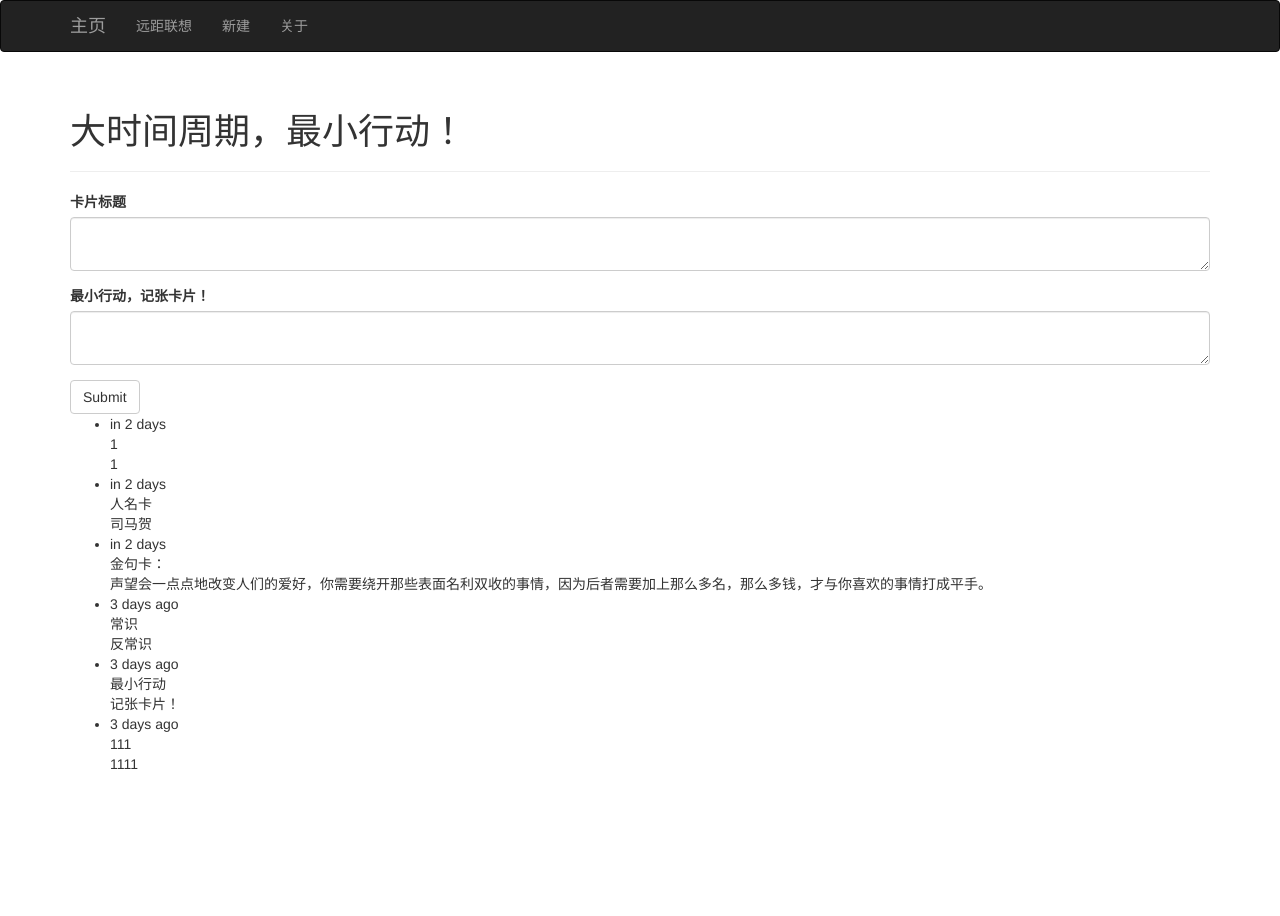
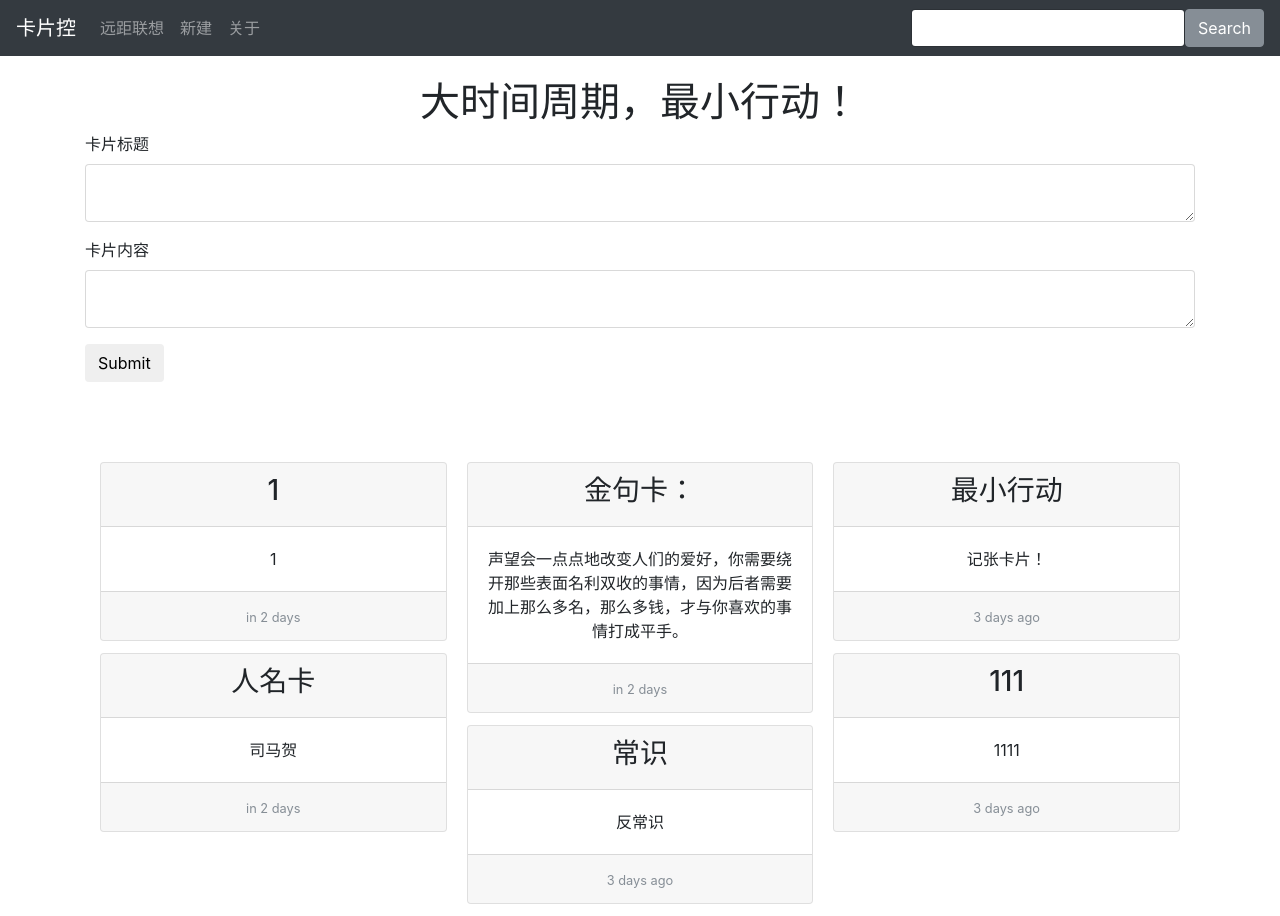
Before and after one commit to ziwuniao/cards_system, a Flask app: page / in a window 1280 px wide. Before the commit the page ends 769 px from the top, so only its background shows below. Run offline with Flask 2, Linux system fonts and the light colour scheme; data comes from the database, SQL or seed files in the repository; both versions use the stored data as it was after the commit; some libraries are stand-ins or nearby versions.

Commit message:
rewrite the base.html and succeed to shuffle cards

```diff
--- a/card.py
+++ b/hello.py
@@ -7,6 +7,7 @@ from flask_moment import Moment
 from wtforms import StringField, SubmitField, TextAreaField
 from wtforms.validators import Required
 from flask_sqlalchemy import SQLAlchemy
+from  sqlalchemy.sql.expression import func
 import os
 
 
@@ -31,7 +32,7 @@ db = SQLAlchemy(app)
 #创建卡片写作表单
 class CardForm(FlaskForm):
     title = TextAreaField("卡片标题", validators = [Required()])
-    body = TextAreaField('最小行动，记张卡片！', validators=[Required()])
+    body = TextAreaField('卡片内容', validators=[Required()])
     submit = SubmitField('Submit')
 
 #创建卡片数据库对象模型
@@ -82,8 +83,20 @@ def test_card():
 
 @app.route('/show_all', methods=['GET', 'POST'])
 def show_all():
-    cards = Card.query.order_by(Card.timestamp.desc()).all()
-    return render_template('show_all.html', cards=cards)
+    #不知道为何需要用到request.args
+    print(request.args.get("shuffle"))
+    print(request)
+    print(request.args)
+
+    if request.args.get("shuffle") == "乱序拼接":
+        #将数据库查询结果乱序
+        print(1111)
+        cards = Card.query.order_by(func.random()).all()
+        print(cards[0])
+    else:
+        cards = Card.query.order_by(Card.timestamp.desc()).all()
+    print(cards)
+    return render_template('show_all.html', cards =cards)
 
 
 # 在程序运行时即初始化数据库
--- a/templates/base.html
+++ b/templates/base.html
@@ -3,44 +3,79 @@
 {% block title %}卡片控{% endblock %}
 
 {% block head %}
-<!-- 表示继承模板 -->
-{{ super() }}
+<meta name="viewport" content="width=device-width, initial-scale=1.0">
+<!-- Bootstrap -->
+<link rel="stylesheet" href="https://maxcdn.bootstrapcdn.com/bootstrap/4.0.0-beta/css/bootstrap.min.css" integrity="sha384-/Y6pD6FV/Vv2HJnA6t+vslU6fwYXjCFtcEpHbNJ0lyAFsXTsjBbfaDjzALeQsN6M" crossorigin="anonymous">
 <!-- 到static文件夹中寻找图标，显示在网页的标签以及收藏夹上。 -->
-<link rel="shortcut icon" href="{{ url_for('static', filename='favicon.ico') }}" type="image/x-icon">
-<link rel="icon" href="{{ url_for('static', filename='favicon.ico') }}" type="image/x-icon">
-<link rel="stylesheet" type="text/css" href="{{ url_for('static', filename='styles.css') }}">
+<link rel="shortcut icon" href="/static/favicon.ico" type="image/x-icon">
+<link rel="icon" href="/static/favicon.ico" type="image/x-icon">
 {% endblock %}
 
 {% block navbar %}
-<div class="navbar navbar-inverse" role="navigation">
-    <div class="container">
-        <div class="navbar-header">
-            <button type="button" class="navbar-toggle" data-toggle="collapse" data-target=".navbar-collapse">
-                <span class="sr-only">Toggle navigation</span>
-                <span class="icon-bar"></span>
-                <span class="icon-bar"></span>
-                <span class="icon-bar"></span>
-            </button>
-            <a class="navbar-brand" href="/">主页</a>
-        </div>
-        <div class="navbar-collapse collapse">
-            <ul class="nav navbar-nav">
-              <li><a href="/show_all">远距联想</a></li>
-              <li><a href="/new">新建</a></li>
-              <li><a href="/about">关于</a></li>
+<div class="container-fluid">
+
+    <nav class="navbar fixed-top navbar-expand-sm navbar-dark bg-dark">
+        <button class="navbar-toggler" type="button" data-toggle="collapse" data-target="#nav-content" aria-controls="nav-content" aria-expanded="false" aria-label="Toggle navigation">
+            <span class="sr-only">Toggle navigation</span>
+            <span class="icon-bar"></span>
+            <span class="icon-bar"></span>
+            <span class="icon-bar"></span>
+            <span class="navbar-toggler-icon"></span>
+        </button>
+
+        <!-- Brand -->
+        <a class="navbar-brand" href="/">卡片控</a>
+
+        <!-- Links -->
+        <div class="collapse navbar-collapse text-nowrap" id="nav-content">
+            <ul class="navbar-nav">
+                <li class="nav-item">
+                    <a class="nav-link" href="/show_all">远距联想</a>
+                </li>
+                <li class="nav-item">
+                    <a class="nav-link" href="/new">新建</a>
+                </li>
+                <li class="nav-item">
+                    <a class="nav-link" href="/about">关于</a>
+                </li>
             </ul>
-        </div>
-    </div>
+
+            <!-- Search -->
+            <form class="form-inline navbar-collapse justify-content-end" role="search">
+                <input type="text" class="form-control">
+                <button type="submit" class="btn btn-secondary">Search</button>
+            </form>
+          </div>
+        </nav>
 </div>
 {% endblock %}
 
 {% block content %}
-<div class="container">
+<div class="container " style="margin-top:5rem;">
     {% block page_content %}{% endblock %}
 </div>
 {% endblock %}
 
 {% block scripts %}
-{{ super() }}
-{{ moment.include_moment() }}
+<!-- jQuery library -->
+<script src="https://code.jquery.com/jquery-3.2.1.slim.min.js" integrity="sha384-KJ3o2DKtIkvYIK3UENzmM7KCkRr/rE9/Qpg6aAZGJwFDMVNA/GpGFF93hXpG5KkN" crossorigin="anonymous"></script>
+
+<!-- Popper -->
+<script src="https://cdnjs.cloudflare.com/ajax/libs/popper.js/1.11.0/umd/popper.min.js" integrity="sha384-b/U6ypiBEHpOf/4+1nzFpr53nxSS+GLCkfwBdFNTxtclqqenISfwAzpKaMNFNmj4" crossorigin="anonymous"></script>
+
+<!-- Latest compiled and minified Bootstrap JavaScript -->
+<script src="https://maxcdn.bootstrapcdn.com/bootstrap/4.0.0-beta/js/bootstrap.min.js" integrity="sha384-h0AbiXch4ZDo7tp9hKZ4TsHbi047NrKGLO3SEJAg45jXxnGIfYzk4Si90RDIqNm1" crossorigin="anonymous"></script>
+
+<!-- Initialize Bootstrap functionality -->
+<script>
+// Initialize tooltip component
+$(function () {
+  $('[data-toggle="tooltip"]').tooltip()
+})
+
+// Initialize popover component
+$(function () {
+  $('[data-toggle="popover"]').popover()
+})
+</script>
 {% endblock %}
--- a/templates/index.html
+++ b/templates/index.html
@@ -4,19 +4,38 @@
 {% block title %}FlaskCards{% endblock %}
 
 {% block page_content %}
-<div class="page-header">
+<div class="page-header text-center">
     <h1> 大时间周期，最小行动！</h1>
 </div>
 {{ wtf.quick_form(form) }}
-<ul class="cardss">
-    {% for card in cards %}
-    <li class="card">
-        <div class="card-content">
-            <div class="card-date">{{ moment(card.timestamp).fromNow() }}</div>
-            <div class="card-date">{{ card.title }}</div>
-            <div class="card-body">{{ card.body }}</div>
+
+<div class="container-fluid" style="margin-top:5rem;">
+
+    <div class="card-columns">
+        <!-- Card 4 -->
+        {% for card in cards %}
+        <div class="card text-center">
+            <div class="card-header"><h3>{{card.title}}</h3></div>
+            <div class="card-body">
+                <p class="card-text">{{ card.body }}</p>
+            </div>
+            <div class="card-footer"><small class="text-muted">{{ moment(card.timestamp).fromNow()}}</small></div>
         </div>
-    </li>
-    {% endfor %}
-  </u>
+        {% endfor %}
+
+        <!-- 卡片可增加图片>
+        <!-- {% for card in cards %}
+        <div class="card">
+          <img class="card-img-top img-fluid" src="/static/desert-sky-1537792.jpg" alt="Card image cap">
+          <div class="card-body">
+            <h4 class="card-title">{{card.title}}</h4>
+         <p class="card-text">{{ card.body }}</p>
+         <p class="card-text"><small class="text-muted">{{ moment(card.timestamp).fromNow()}}</small></p>
+       </div>
+     </div>
+      {% endfor %} -->
+
+
+    </div>
+</div>
 {% endblock %}
```
Also changed, not shown: templates/show_all.html (+37 -33 lines), README.md (deleted), data.sqlite.
